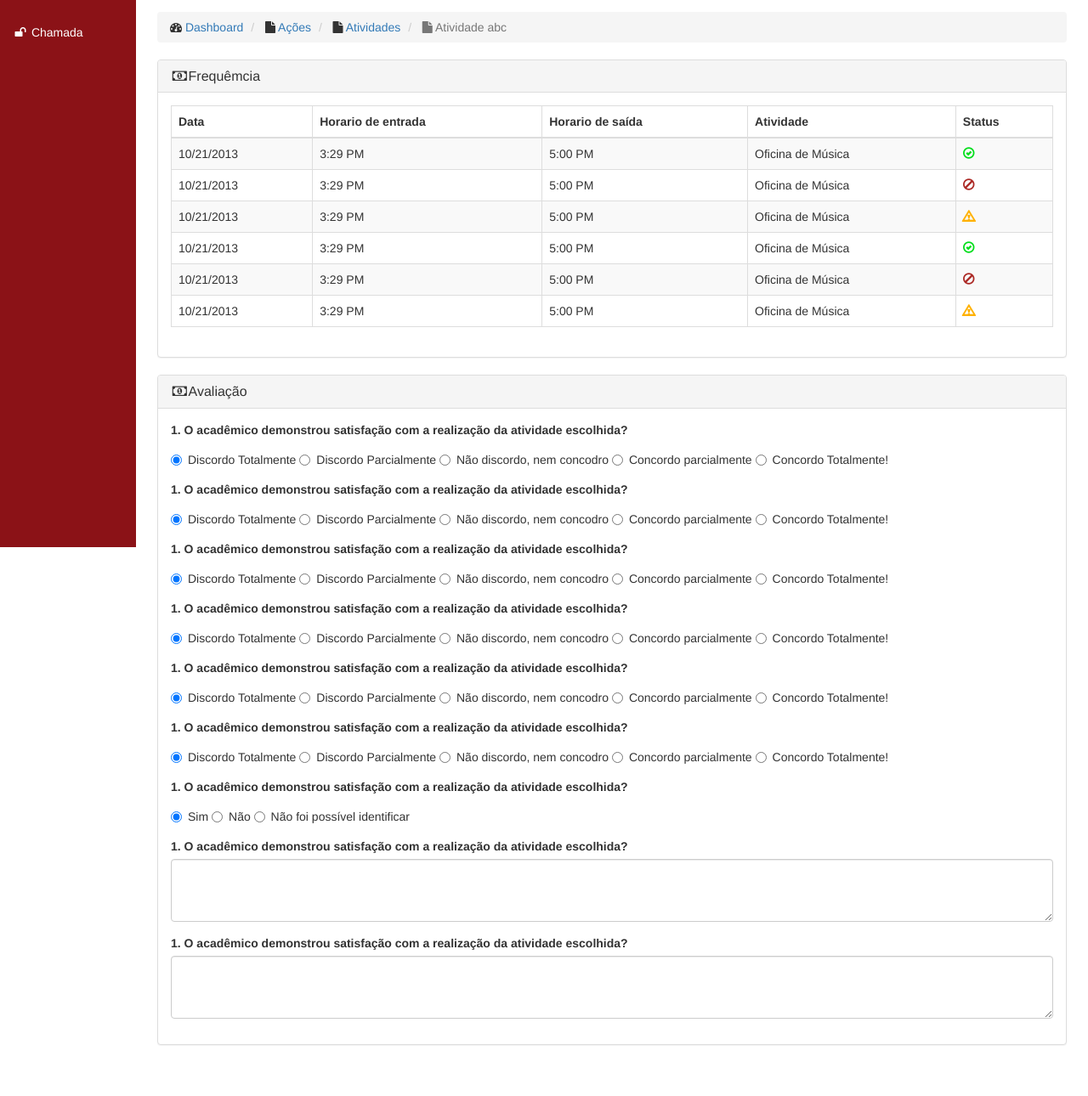
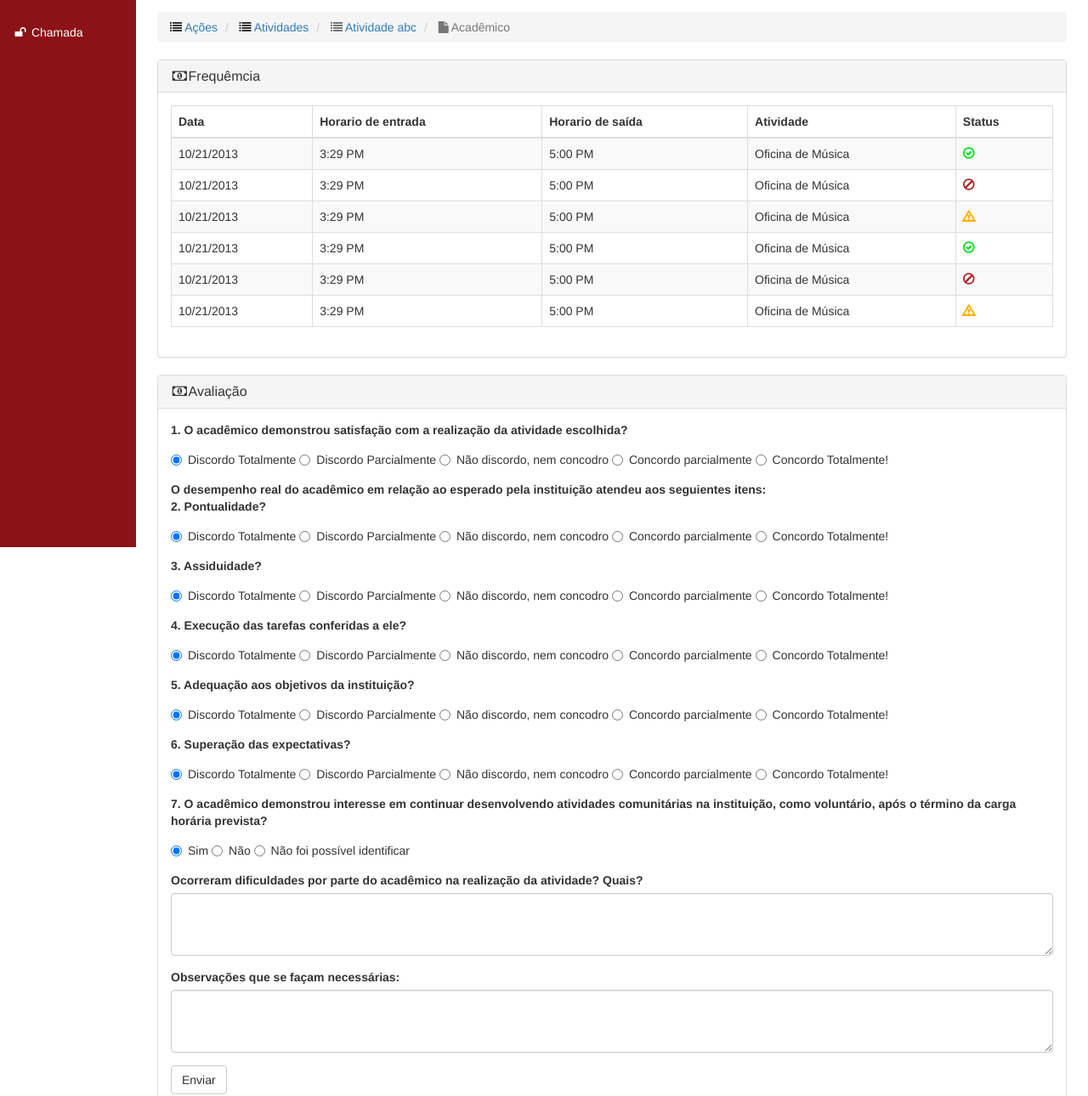
Before and after one commit to Hauffe/Comunit-rio, a plain HTML site: page public_html/comunitario_quadro_individual.html in a window 1280 px wide. Shown: the part 156-1446 px from the top of the page at 85% size. Before the commit the page ends 1416 px from the top, so only its background shows below. Drawn offline with Linux system fonts and the light colour scheme.

Commit message:
Arrumado a navegação

```diff
--- a/public_html/comunitario_quadro_individual.html
+++ b/public_html/comunitario_quadro_individual.html
@@ -157,7 +157,7 @@
             <div class="collapse navbar-collapse navbar-ex1-collapse">
                 <ul class="nav navbar-nav side-nav">
                     <li class="active">
-                        <a href="comunitario_acao.html"><i class="fa fa-fw fa-lock"></i> Ações</a>
+                        <a href="comunitario_presenca_ok.html"><i class="fa fa-fw fa-unlock"></i> Ações</a>
                     </li>
                     <li>
                         <a href="#"><i class="fa fa-fw fa-lock"></i> Responsáveis</a>
@@ -183,16 +183,16 @@
                         </h1>
                         <ol class="breadcrumb">
                             <li>
-                                <i class="fa fa-dashboard"></i>  <a href="#">Dashboard</a>
+                                <i class="fa fa-list"></i>  <a href="comunitario_presenca_ok.html">Ações</a>
                             </li>
                             <li>
-                                <i class="fa fa-file"></i>  <a href="comunitario_acao.html">Ações</a>
-                            </li>
-                            <li>
-                                <i class="fa fa-file"></i>  <a href="comunitario_atividades.html">Atividades</a>
+                                <i class="fa fa-list"></i>  <a href="comunitario_presenca_ok.html">Atividades</a>
                             </li>
                             <li class="active">
-                                <i class="fa fa-file"></i> Atividade abc
+                                <i class="fa fa-list"></i>  <a href="comunitario_aluno_atividade.html">Atividade abc</a>
+                            </li>
+                            <li class="active">
+                                <i class="fa fa-file"></i>  Acadêmico
                             </li>
                         </ol>
                     </div>
@@ -306,8 +306,10 @@
                                             </label>
                                         </div>
                                     </div>
-                                                                        <div class="form-group">
-                                        <label>1. O acadêmico demonstrou satisfação com a realização da atividade escolhida?</label>
+                                    <div class="form-group">
+                                        <label>O desempenho real do acadêmico em relação ao esperado pela instituição atendeu aos seguientes itens:<br/>
+                                        2. Pontualidade?
+                                        </label>
                                         <div class="radio">
                                             <label>
                                                 <input type="radio" name="optionsRadios2" id="optionsRadios1" value="option1" checked="">Discordo Totalmente
@@ -327,7 +329,7 @@
                                         </div>
                                     </div>
                                                                         <div class="form-group">
-                                        <label>1. O acadêmico demonstrou satisfação com a realização da atividade escolhida?</label>
+                                        <label>3. Assiduidade?</label>
                                         <div class="radio">
                                             <label>
                                                 <input type="radio" name="optionsRadios3" id="optionsRadios1" value="option1" checked="">Discordo Totalmente
@@ -347,7 +349,7 @@
                                         </div>
                                     </div>
                                                                         <div class="form-group">
-                                        <label>1. O acadêmico demonstrou satisfação com a realização da atividade escolhida?</label>
+                                        <label>4. Execução das tarefas conferidas a ele?</label>
                                         <div class="radio">
                                             <label>
                                                 <input type="radio" name="optionsRadios4" id="optionsRadios1" value="option1" checked="">Discordo Totalmente
@@ -367,7 +369,7 @@
                                         </div>
                                     </div>
                                                                         <div class="form-group">
-                                        <label>1. O acadêmico demonstrou satisfação com a realização da atividade escolhida?</label>
+                                        <label>5. Adequação aos objetivos da instituição?</label>
                                         <div class="radio">
                                             <label>
                                                 <input type="radio" name="optionsRadios5" id="optionsRadios1" value="option1" checked="">Discordo Totalmente
@@ -387,7 +389,7 @@
                                         </div>
                                     </div>
                                     <div class="form-group">
-                                        <label>1. O acadêmico demonstrou satisfação com a realização da atividade escolhida?</label>
+                                        <label>6. Superação das expectativas?</label>
                                         <div class="radio">
                                             <label>
                                                 <input type="radio" name="optionsRadios6" id="optionsRadios1" value="option1" checked="">Discordo Totalmente
@@ -407,7 +409,8 @@
                                         </div>
                                     </div>
                                     <div class="form-group">
-                                        <label>1. O acadêmico demonstrou satisfação com a realização da atividade escolhida?</label>
+                                        <label>7. O acadêmico demonstrou interesse em continuar desenvolvendo atividades comunitárias na instituição,
+                                            como voluntário, após o término da carga horária prevista?</label>
                                         <div class="radio">
                                             <label>
                                                 <input type="radio" name="optionsRadios7" id="optionsRadios1" value="option1" checked="">Sim
@@ -421,12 +424,14 @@
                                         </div>
                                     </div>
                                     <div class="form-group">
-                                        <label>1. O acadêmico demonstrou satisfação com a realização da atividade escolhida?</label>
+                                        <label>Ocorreram dificuldades por parte do acadêmico na realização da atividade? Quais?</label>
                                         <textarea class="form-control" rows="3"></textarea>
                                     </div>
                                     <div class="form-group">
-                                        <label>1. O acadêmico demonstrou satisfação com a realização da atividade escolhida?</label>
+                                        <label>Observações que se façam necessárias:</label>
                                         <textarea class="form-control" rows="3"></textarea>
+                                    </div>
+                                    <button type="submit" class="btn btn-default">Enviar</button>
                                 </form>
                             </div>
                             </div>
```
Also changed, not shown: public_html/comunitario_aluno_atividade.html (+6 -9 lines), public_html/comunitario_chamada.html (+1 -1 lines), public_html/comunitario_presenca_ok.html (+5 -11 lines).
